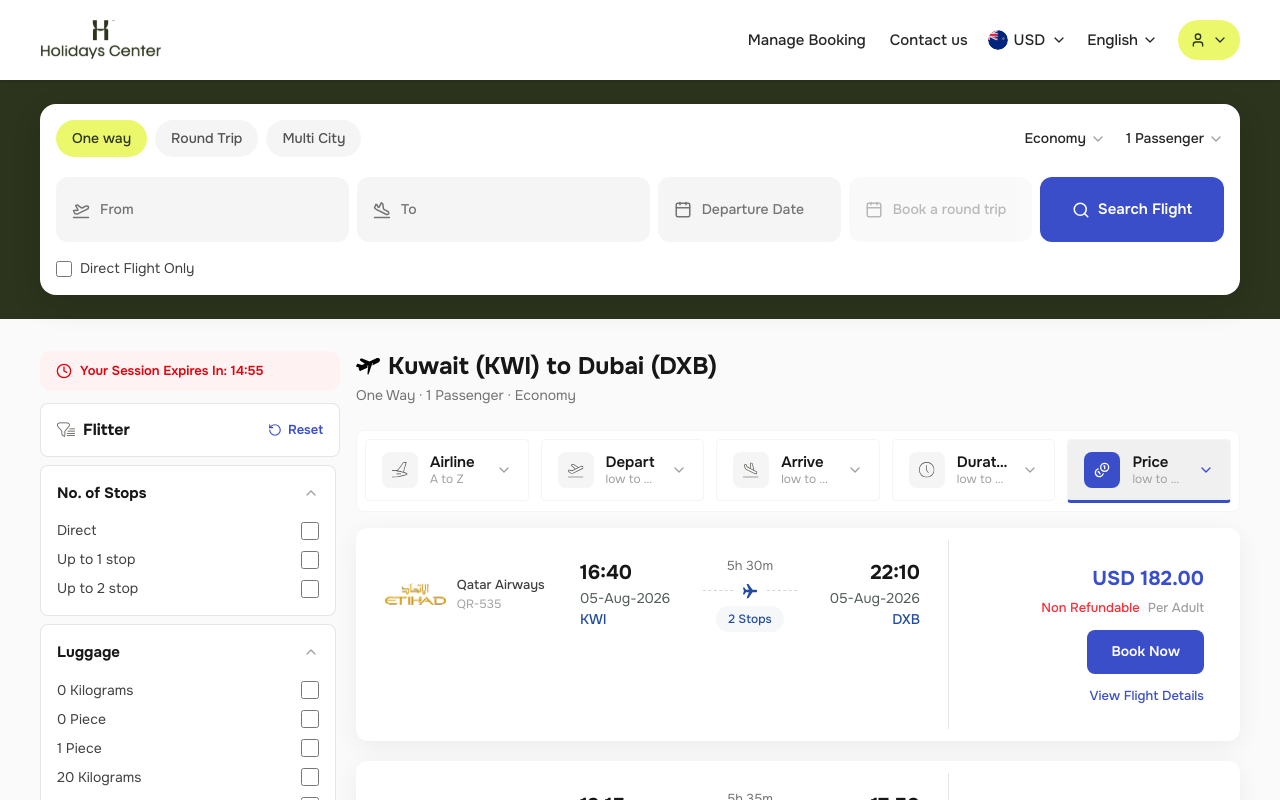
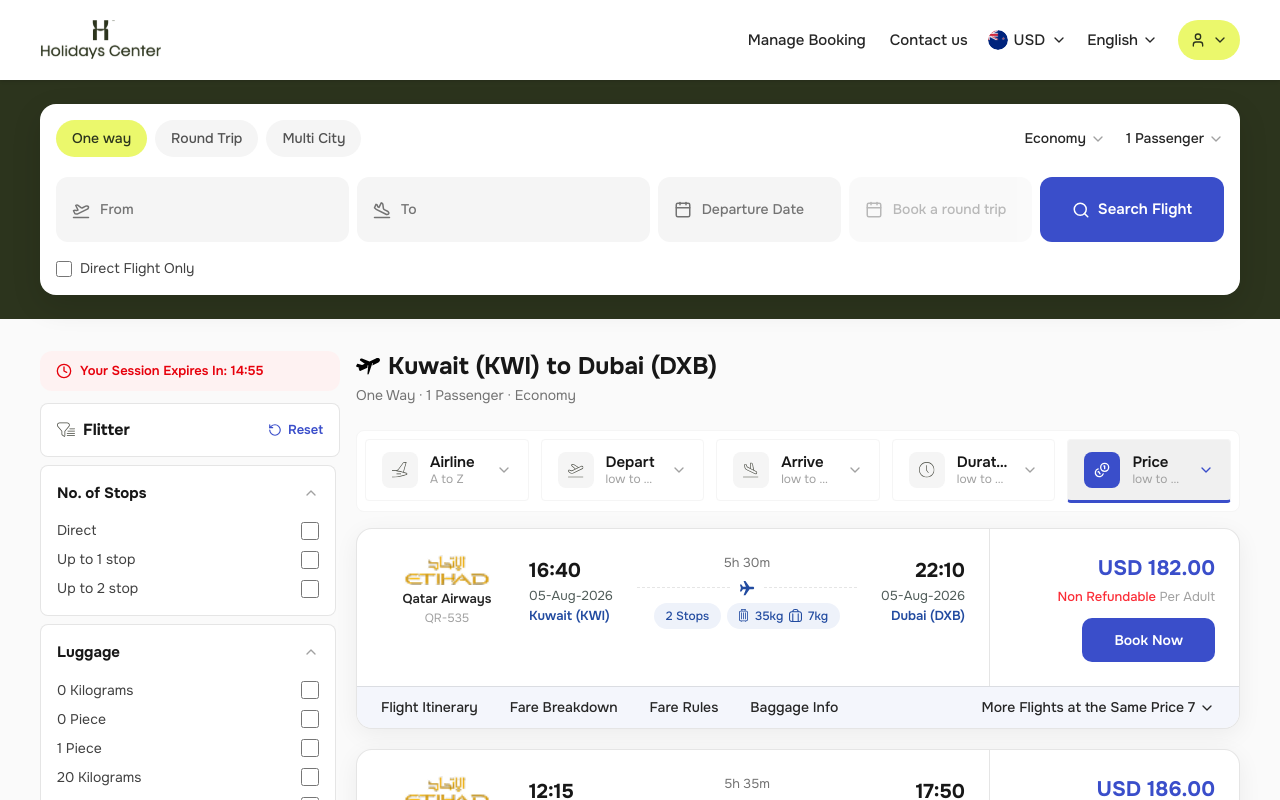
Before and after one commit to pradeepn123/holiday-center, a Next.js app: page /flights in a window 1280 px wide. Shown: the top 800 px of the page. Built offline with nearby package versions, Linux system fonts and the light colour scheme.

Commit message:
flight results page changes new design

```diff
--- a/src/components/flights/FlightDetailsModal.tsx
+++ b/src/components/flights/FlightDetailsModal.tsx
@@ -9,19 +9,22 @@
 import { getFlightItinerary, stopsLabel } from "@/lib/flightsData";
 import type { FlightLeg, FlightResult } from "@/types";
 
-const TABS = ["Flight Details", "Fare Breakdown", "Fare Rules", "Baggage Info"] as const;
-type Tab = (typeof TABS)[number];
+const TABS = ["Flight Itinerary", "Fare Breakdown", "Fare Rules", "Baggage Info"] as const;
+export type FlightDetailsTab = (typeof TABS)[number];
+type Tab = FlightDetailsTab;
 
 export function FlightDetailsModal({
   result,
   bookingHref,
+  initialTab = "Flight Itinerary",
   onClose,
 }: {
   result: FlightResult;
   bookingHref: string;
+  initialTab?: Tab;
   onClose: () => void;
 }) {
-  const [activeTab, setActiveTab] = useState<Tab>("Flight Details");
+  const [activeTab, setActiveTab] = useState<Tab>(initialTab);
   const hasDiscount = typeof result.originalPrice === "number";
 
   useEffect(() => {
@@ -79,7 +82,7 @@
         </div>
 
         <div className="flex-1 overflow-y-auto px-4 py-4 sm:px-6 sm:py-5">
-          {activeTab === "Flight Details" && (
+          {activeTab === "Flight Itinerary" && (
             <div className="flex flex-col gap-6">
               <FlightLegSection leg={result.outbound} label="Departure" />
               {result.return && (
--- a/src/components/flights/FlightLegRow.tsx
+++ b/src/components/flights/FlightLegRow.tsx
@@ -1,20 +1,39 @@
 import Image from "next/image";
-import { formatFlightDuration, stopsLabel } from "@/lib/flightsData";
+import { CABIN_BAGGAGE, compactLuggage, formatFlightDuration, stopsLabel } from "@/lib/flightsData";
 import type { FlightLeg } from "@/types";
 
-export function FlightLegRow({ leg }: { leg: FlightLeg }) {
+function CabinBagIcon({ className }: { className?: string }) {
   return (
-    <div className="flex flex-col gap-4 sm:flex-row sm:items-center">
-      <div className="flex items-center gap-2.5 sm:w-[180px] sm:shrink-0">
+    <svg viewBox="0 0 12 12" fill="currentColor" aria-hidden="true" className={className}>
+      <path d="M9.5 2H8.9495C8.717 0.8605 7.707 0 6.5 0H5.5C4.293 0 3.2825 0.8605 3.0505 2H2.5C1.1215 2 0 3.1215 0 4.5V9.5C0 10.8785 1.1215 12 2.5 12H9.5C10.8785 12 12 10.8785 12 9.5V4.5C12 3.1215 10.8785 2 9.5 2ZM5.5 1H6.5C7.152 1 7.7075 1.418 7.914 2H4.086C4.2925 1.418 4.848 1 5.5 1ZM11 9.5C11 10.327 10.327 11 9.5 11H9V4.5C9 4.2235 8.7765 4 8.5 4C8.2235 4 8 4.2235 8 4.5V11H4V4.5C4 4.2235 3.776 4 3.5 4C3.224 4 3 4.2235 3 4.5V11H2.5C1.673 11 1 10.327 1 9.5V4.5C1 3.673 1.673 3 2.5 3H9.5C10.327 3 11 3.673 11 4.5V9.5Z" />
+    </svg>
+  );
+}
+
+function CheckedBagIcon({ className }: { className?: string }) {
+  return (
+    <svg viewBox="0 0 9 12" fill="currentColor" aria-hidden="true" className={className}>
+      <path d="M6.75 1.5H6V0.75C6.20709 0.75 6.375 0.582094 6.375 0.375C6.375 0.167906 6.20709 0 6 0C5.46492 0 2.78634 0 2.25 0C2.04291 0 1.875 0.167906 1.875 0.375C1.875 0.582094 2.04291 0.75 2.25 0.75V1.5H1.5C0.672891 1.5 0 2.17289 0 3V9.75C0 10.5771 0.672891 11.25 1.5 11.25H1.6875V11.625C1.6875 11.8321 1.85541 12 2.0625 12C2.26959 12 2.4375 11.8321 2.4375 11.625V11.25H5.8125V11.625C5.8125 11.8321 5.98041 12 6.1875 12C6.39459 12 6.5625 11.8321 6.5625 11.625V11.25H6.75C7.57711 11.25 8.25 10.5771 8.25 9.75V3C8.25 2.17289 7.57711 1.5 6.75 1.5ZM3 0.75H5.25V1.5H3V0.75ZM7.5 9.75C7.5 10.1636 7.16355 10.5 6.75 10.5H1.5C1.08645 10.5 0.75 10.1636 0.75 9.75V3C0.75 2.58645 1.08645 2.25 1.5 2.25H6.75C7.16355 2.25 7.5 2.58645 7.5 3V9.75Z" />
+      <path d="M4.125 3.1875C3.91791 3.1875 3.75 3.35541 3.75 3.5625V9.1875C3.75 9.39459 3.91791 9.5625 4.125 9.5625C4.33209 9.5625 4.5 9.39459 4.5 9.1875V3.5625C4.5 3.35541 4.33209 3.1875 4.125 3.1875Z" />
+      <path d="M6 3.1875C5.79291 3.1875 5.625 3.35541 5.625 3.5625V9.1875C5.625 9.39459 5.79291 9.5625 6 9.5625C6.20709 9.5625 6.375 9.39459 6.375 9.1875V3.5625C6.375 3.35541 6.20709 3.1875 6 3.1875Z" />
+      <path d="M2.25 3.1875C2.04291 3.1875 1.875 3.35541 1.875 3.5625V9.1875C1.875 9.39459 2.04291 9.5625 2.25 9.5625C2.45709 9.5625 2.625 9.39459 2.625 9.1875V3.5625C2.625 3.35541 2.45709 3.1875 2.25 3.1875Z" />
+    </svg>
+  );
+}
+
+export function FlightLegRow({ leg, luggage }: { leg: FlightLeg; luggage?: string }) {
+  return (
+    <div className="flex flex-col gap-4 sm:flex-row sm:items-center sm:gap-4">
+      <div className="flex flex-col items-center gap-1 text-center sm:w-[132px] sm:shrink-0">
         <Image
           src="/assets/icons/airline_logo.png"
           alt={leg.airline}
-          width={64}
-          height={22}
-          className="h-[22px] w-auto shrink-0 object-contain object-left"
+          width={112}
+          height={38}
+          className="h-[30px] w-auto shrink-0 object-contain"
         />
         <div>
-          <p className="text-[13px] font-medium text-neutral-700">{leg.airline}</p>
+          <p className="text-[13px] font-semibold text-neutral-800">{leg.airline}</p>
           <p className="text-[12px] text-neutral-400">{leg.flightNumber}</p>
         </div>
       </div>
@@ -22,28 +41,42 @@
       <div className="flex flex-1 items-center justify-between gap-3">
         <div className="text-left">
           <p className="text-[20px] font-bold text-neutral-900">{leg.departureTime}</p>
-          <p className="text-[14px] text-[#505C59]">{leg.departureDate}</p>
-          <p className="text-[14px] font-medium text-[#224BA0]">{leg.originCode}</p>
+          <p className="text-[13px] text-[#505C59]">{leg.departureDate}</p>
+          <p className="text-[13px] font-semibold text-[#224BA0]">
+            {leg.origin} ({leg.originCode})
+          </p>
         </div>
 
-        <div className="flex flex-[0.7] flex-col items-center gap-1.5">
+        <div className="flex flex-[0.9] flex-col items-center gap-1.5">
           <span className="shrink-0 whitespace-nowrap text-[13px] text-neutral-500">
             {formatFlightDuration(leg.durationMinutes)}
           </span>
           <div className="flex w-full items-center gap-2">
-            <span className="h-px flex-1 border-t border-dashed border-neutral-300" />
+            <span className="h-px flex-1 border-t border-dashed border-[#0000001A]" />
             <Image src="/assets/icons/flight_stops_icon.svg" alt="" width={18} height={18} className="shrink-0" />
-            <span className="h-px flex-1 border-t border-dashed border-neutral-300" />
+            <span className="h-px flex-1 border-t border-dashed border-[#0000001A]" />
           </div>
-          <span className="shrink-0 whitespace-nowrap rounded-full bg-[#F6F7F9] px-3 py-1 text-[12px] font-medium text-[#224BA0]">
-            {stopsLabel(leg.stops)}
-          </span>
+          <div className="flex flex-wrap items-center justify-center gap-1.5">
+            <span className="whitespace-nowrap rounded-full bg-[#EEF2FA] px-3 py-1 text-[12px] font-medium text-[#224BA0]">
+              {stopsLabel(leg.stops)}
+            </span>
+            {luggage && (
+              <span className="flex items-center gap-1.5 whitespace-nowrap rounded-full bg-[#EEF2FA] px-3 py-1 text-[12px] font-medium text-[#224BA0]">
+                <CheckedBagIcon className="h-[13px] w-auto shrink-0" />
+                {compactLuggage(luggage)}
+                <CabinBagIcon className="size-[13px] shrink-0" />
+                {CABIN_BAGGAGE}
+              </span>
+            )}
+          </div>
         </div>
 
         <div className="text-right">
           <p className="text-[20px] font-bold text-neutral-900">{leg.arrivalTime}</p>
-          <p className="text-[14px] text-[#505C59]">{leg.arrivalDate}</p>
-          <p className="text-[14px] font-medium text-[#224BA0]">{leg.destinationCode}</p>
+          <p className="text-[13px] text-[#505C59]">{leg.arrivalDate}</p>
+          <p className="text-[13px] font-semibold text-[#224BA0]">
+            {leg.destination} ({leg.destinationCode})
+          </p>
         </div>
       </div>
     </div>
--- a/src/components/flights/FlightResultCard.tsx
+++ b/src/components/flights/FlightResultCard.tsx
@@ -1,78 +1,152 @@
 "use client";
 
 import { useState } from "react";
+import Image from "next/image";
 import Link from "next/link";
+import { ChevronDown } from "lucide-react";
+import { cn } from "@/lib/utils";
+import { stopsLabel } from "@/lib/flightsData";
 import { buildFlightQueryString, type FlightSearchParams } from "@/lib/flightParams";
 import type { FlightResult } from "@/types";
-import { FlightDetailsModal } from "./FlightDetailsModal";
+import { FlightDetailsModal, type FlightDetailsTab } from "./FlightDetailsModal";
 import { FlightLegRow } from "./FlightLegRow";
+
+const BOTTOM_TABS: FlightDetailsTab[] = [
+  "Flight Itinerary",
+  "Fare Breakdown",
+  "Fare Rules",
+  "Baggage Info",
+];
 
 export function FlightResultCard({
   result,
   searchParams,
+  siblings = [],
 }: {
   result: FlightResult;
   searchParams: FlightSearchParams;
+  siblings?: FlightResult[];
 }) {
   const hasDiscount = typeof result.originalPrice === "number";
-  const [isDetailsOpen, setIsDetailsOpen] = useState(false);
+  const [modalTab, setModalTab] = useState<FlightDetailsTab | null>(null);
+  const [isExpanded, setIsExpanded] = useState(false);
   const bookingHref = `/flights/book/${result.id}${buildFlightQueryString(searchParams)}`;
 
   return (
-    <div className="flex flex-col gap-3 rounded-[12px] bg-white p-3 shadow-[0_2px_10px_rgba(0,0,0,0.05)] transition-shadow duration-300 lg:shadow-[0_6px_24px_rgba(0,0,0,0.06)] lg:hover:shadow-[0_12px_32px_rgba(0,0,0,0.1)] lg:flex-row">
-      <div className="flex flex-1 flex-col gap-5 p-2 sm:p-3 lg:p-4">
-        <FlightLegRow leg={result.outbound} />
+    <div className="overflow-hidden rounded-2xl border border-[#0000001A] bg-white shadow-[0_2px_10px_rgba(0,0,0,0.05)] transition-shadow duration-300 lg:shadow-[0_6px_24px_rgba(0,0,0,0.06)] lg:hover:shadow-[0_12px_32px_rgba(0,0,0,0.1)]">
+      <div className="flex flex-col lg:flex-row">
+        <div className="flex flex-1 flex-col gap-4 p-4 sm:p-5 lg:p-6">
+          <FlightLegRow leg={result.outbound} luggage={result.luggage} />
           {result.return && (
             <>
-            <div className="border-t border-neutral-100" />
-            <FlightLegRow leg={result.return} />
+              <div className="border-t border-[#0000001A]" />
+              <FlightLegRow leg={result.return} luggage={result.luggage} />
             </>
           )}
         </div>
 
-      <div className="flex shrink-0 flex-col gap-3 border-t border-[#0000001A] p-4 lg:w-[280px] lg:items-end lg:border-l lg:border-t-0 lg:p-6">
-        <div className="flex items-center justify-between gap-3 lg:flex-col lg:items-end">
-          <div className="flex flex-col items-start gap-1 lg:items-end">
-            <div className="flex items-baseline gap-2">
+        <div className="flex shrink-0 flex-col items-start gap-3 border-t border-[#0000001A] p-4 sm:p-5 lg:w-[250px] lg:items-end lg:justify-center lg:border-l lg:border-t-0 lg:p-6">
+          <div className="flex flex-col items-start gap-0.5 lg:items-end">
+            <div className="flex flex-wrap items-baseline gap-x-2 gap-y-0.5 lg:justify-end">
               {hasDiscount && (
-                <span className="text-[13px] font-normal text-[#505C59] line-through">
+                <span className="text-[13px] text-neutral-400 line-through">
                   USD {result.originalPrice!.toFixed(2)}
                 </span>
               )}
-              <p className="text-[19px] font-extrabold text-brand-blue lg:text-[20px]">
+              <p className="text-[20px] font-extrabold text-brand-blue lg:text-[21px]">
                 USD {result.price.toFixed(2)}
               </p>
             </div>
-            <div className="flex items-center gap-2 text-[12px] font-medium lg:text-[13px]">
-              <span className={result.refundable ? "text-green-600" : "text-red-500"}>
+            <p className="text-[13px]">
+              <span
+                className={cn(
+                  "font-medium",
+                  result.refundable ? "text-green-600" : "text-red-500"
+                )}
+              >
                 {result.refundable ? "Refundable" : "Non Refundable"}
-              </span>
+              </span>{" "}
               <span className="text-neutral-400">Per Adult</span>
-            </div>
+            </p>
           </div>
 
           <Link
             href={bookingHref}
-            className="flex h-12 shrink-0 items-center justify-center rounded-[8px] bg-brand-blue px-6 text-[14px] font-semibold text-white transition-transform active:scale-[0.97] lg:h-11 lg:transition-colors lg:hover:bg-brand-blue-dark lg:active:scale-100"
+            className="flex h-11 shrink-0 items-center justify-center rounded-[10px] bg-brand-blue px-8 text-[14px] font-semibold text-white transition-transform active:scale-[0.97] lg:transition-colors lg:hover:bg-brand-blue-dark lg:active:scale-100"
           >
             Book Now
           </Link>
         </div>
+      </div>
 
+      <div className="flex flex-col gap-2 border-t border-[#0000001A] bg-[#F4F6FC] px-4 py-2.5 sm:px-6 lg:flex-row lg:items-center lg:justify-between">
+        <div className="scrollbar-hide -mx-1 flex items-center gap-4 overflow-x-auto px-1 sm:gap-6 lg:gap-8">
+          {BOTTOM_TABS.map((tab) => (
+            <button
+              key={tab}
+              type="button"
+              onClick={() => setModalTab(tab)}
+              className="shrink-0 whitespace-nowrap text-[13px] font-medium text-neutral-800 transition-colors hover:text-brand-blue lg:text-[14px]"
+            >
+              {tab}
+            </button>
+          ))}
+        </div>
+
+        {siblings.length > 0 && (
           <button
             type="button"
-          onClick={() => setIsDetailsOpen(true)}
-          className="border-t border-dashed border-neutral-100 pt-3 text-center text-[13px] font-medium text-brand-blue underline-offset-2 hover:underline lg:border-0 lg:pt-0 lg:text-right"
+            onClick={() => setIsExpanded((value) => !value)}
+            aria-expanded={isExpanded}
+            className="flex shrink-0 items-center gap-1 self-start whitespace-nowrap text-[13px] font-medium text-neutral-800 transition-colors hover:text-brand-blue lg:self-auto lg:text-[14px]"
           >
-          View Flight Details
+            More Flights at the Same Price {siblings.length}
+            <ChevronDown
+              className={cn("size-4 transition-transform", isExpanded && "rotate-180")}
+            />
           </button>
+        )}
       </div>
 
-      {isDetailsOpen && (
+      {isExpanded && siblings.length > 0 && (
+        <div className="max-h-[320px] divide-y divide-[#0000001A] overflow-y-auto border-t border-[#0000001A]">
+          {siblings.map((sibling) => (
+            <Link
+              key={sibling.id}
+              href={`/flights/book/${sibling.id}${buildFlightQueryString(searchParams)}`}
+              className="flex items-center gap-3 px-4 py-3 transition-colors hover:bg-neutral-50 sm:px-6"
+            >
+              <Image
+                src="/assets/icons/airline_logo.png"
+                alt=""
+                width={48}
+                height={16}
+                className="h-[16px] w-auto shrink-0 object-contain object-left"
+              />
+              <div className="min-w-0 flex-1">
+                <p className="truncate text-[13px] font-semibold text-neutral-800">
+                  {sibling.outbound.airline} · {sibling.outbound.flightNumber}
+                </p>
+                <p className="truncate text-[12px] text-neutral-500">
+                  {sibling.outbound.departureTime} – {sibling.outbound.arrivalTime} ·{" "}
+                  {sibling.outbound.originCode}–{sibling.outbound.destinationCode} ·{" "}
+                  {stopsLabel(sibling.outbound.stops)}
+                </p>
+              </div>
+              <p className="shrink-0 text-[14px] font-bold text-brand-blue">
+                USD {sibling.price.toFixed(2)}
+              </p>
+            </Link>
+          ))}
+        </div>
+      )}
+
+      {modalTab && (
         <FlightDetailsModal
           result={result}
           bookingHref={bookingHref}
-          onClose={() => setIsDetailsOpen(false)}
+          initialTab={modalTab}
+          onClose={() => setModalTab(null)}
         />
       )}
     </div>
--- a/src/components/flights/FlightResultsList.tsx
+++ b/src/components/flights/FlightResultsList.tsx
@@ -112,7 +112,12 @@
           </div>
         ) : (
           sortedFlights.map((flight) => (
-            <FlightResultCard key={flight.id} result={flight} searchParams={searchParams} />
+            <FlightResultCard
+              key={flight.id}
+              result={flight}
+              searchParams={searchParams}
+              siblings={sortedFlights.filter((other) => other.id !== flight.id)}
+            />
           ))
         )}
       </div>
--- a/src/lib/flightsData.ts
+++ b/src/lib/flightsData.ts
@@ -56,6 +56,16 @@
   if (stops === 0) return "Direct";
   return `${stops} Stop${stops === 1 ? "" : "s"}`;
 }
+
+/** Compact form of a checked-baggage allowance, e.g. "1 Piece" -> "1P", "20 Kilograms" -> "20kg". */
+export function compactLuggage(luggage: string) {
+  const [amount, unit] = luggage.trim().split(/\s+/);
+  if (!amount) return luggage;
+  return unit?.toLowerCase().startsWith("p") ? `${amount}P` : `${amount}kg`;
+}
+
+/** Standard cabin (carry-on) baggage allowance shown across the flight UI. */
+export const CABIN_BAGGAGE = "7kg";
 
 export const flightTimeSlots = ["12AM - 6AM", "6AM - 12PM", "12PM - 6PM", "6PM - 12AM"] as const;
 
```
Lines whose indentation alone changed are shown as unchanged.
